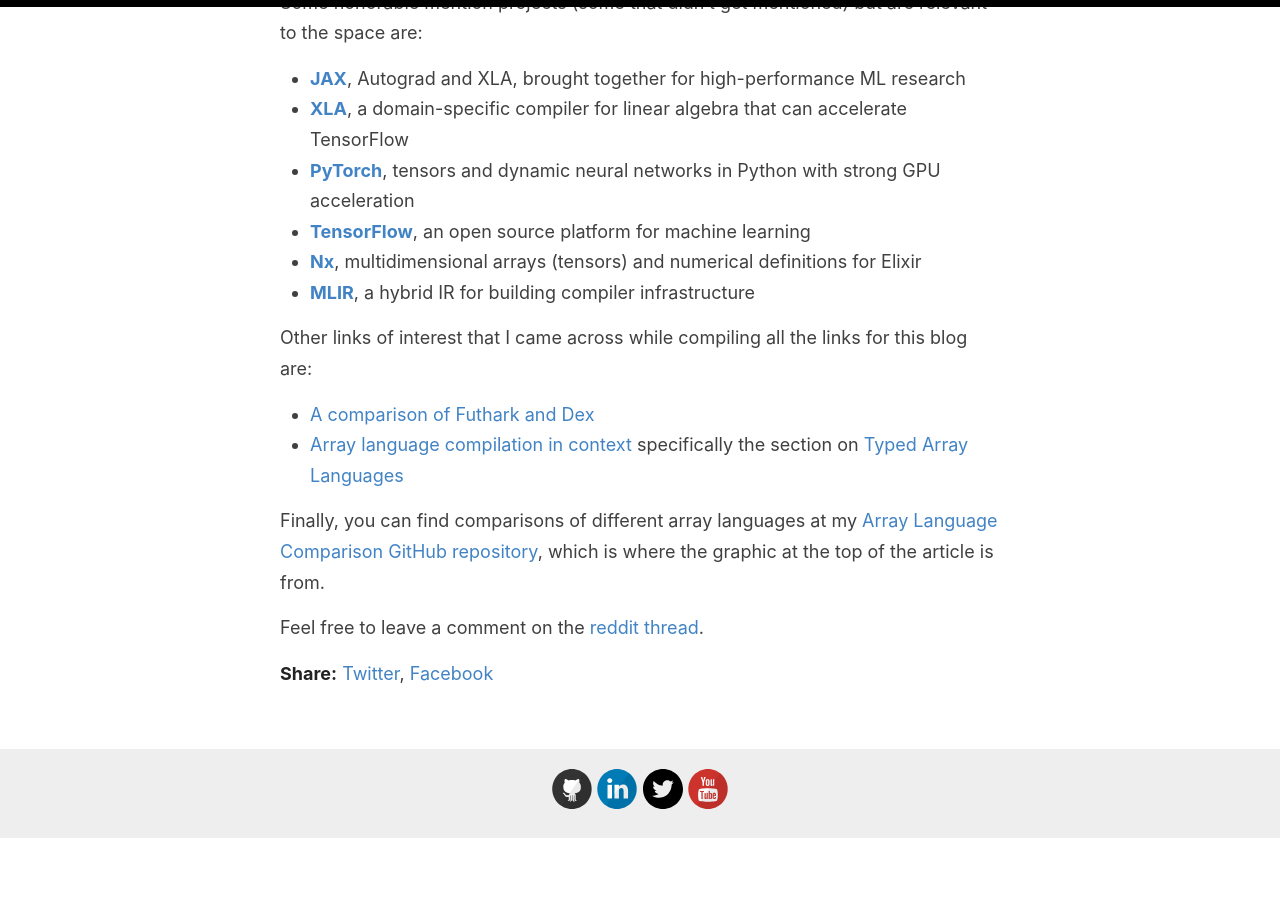
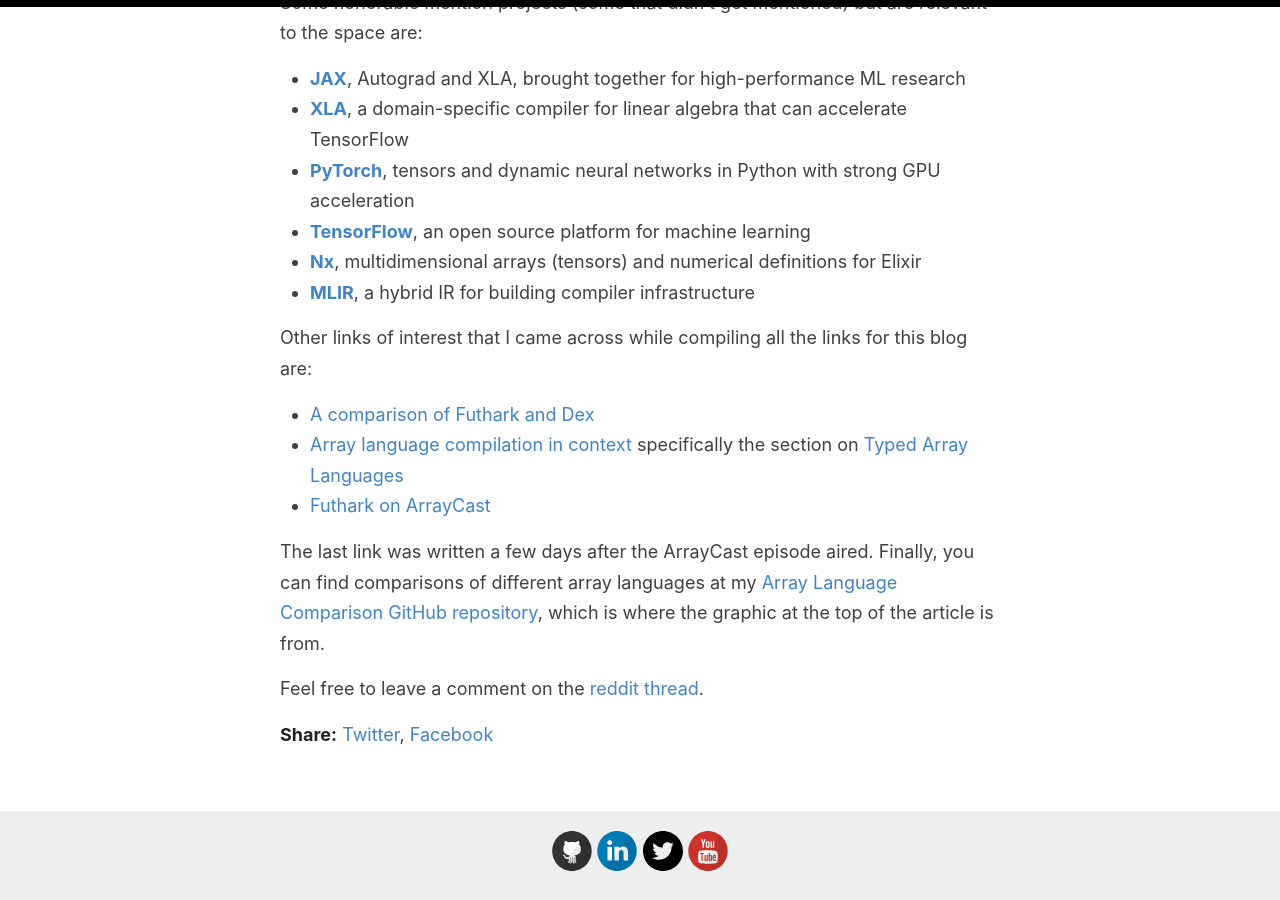
Before and after one commit to codereport/codereport.github.io, a Jekyll site: the page built from _posts/2022-10-01-GPUArrayLanguages.md, in a window 1280 px wide and 900 px high, scrolled down 2352 px. Built offline with Jekyll 4.4.1, drawn with Linux system fonts in a browser that asks for light colours; before the commit the page ends 3191 px from its top, so only the background shows below that.

Commit message:
Add link from Futhark blog

```diff
--- a/_posts/2022-10-01-GPUArrayLanguages.md
+++ b/_posts/2022-10-01-GPUArrayLanguages.md
@@ -60,7 +60,8 @@
 
 * [A comparison of Futhark and Dex](https://futhark-lang.org/blog/2020-12-28-futhark-and-dex.html)
 * [Array language compilation in context](https://mlochbaum.github.io/BQN/implementation/compile/intro.html) specifically the section on [Typed Array Languages](https://mlochbaum.github.io/BQN/implementation/compile/intro.html#typed-array-languages)
+* [Futhark on ArrayCast](https://futhark-lang.org/blog/2022-10-03-futhark-on-arraycast.html)
 
-Finally, you can find comparisons of different array languages at my [Array Language Comparison GitHub repository](https://github.com/codereport/array-language-comparisons), which is where the graphic at the top of the article is from.
+The last link was written a few days after the ArrayCast episode aired. Finally, you can find comparisons of different array languages at my [Array Language Comparison GitHub repository](https://github.com/codereport/array-language-comparisons), which is where the graphic at the top of the article is from.
 
 Feel free to leave a comment on the [reddit thread](https://old.reddit.com/r/programming/comments/xsxetm/gpu_array_languages_compiler_libraries/?).
```
